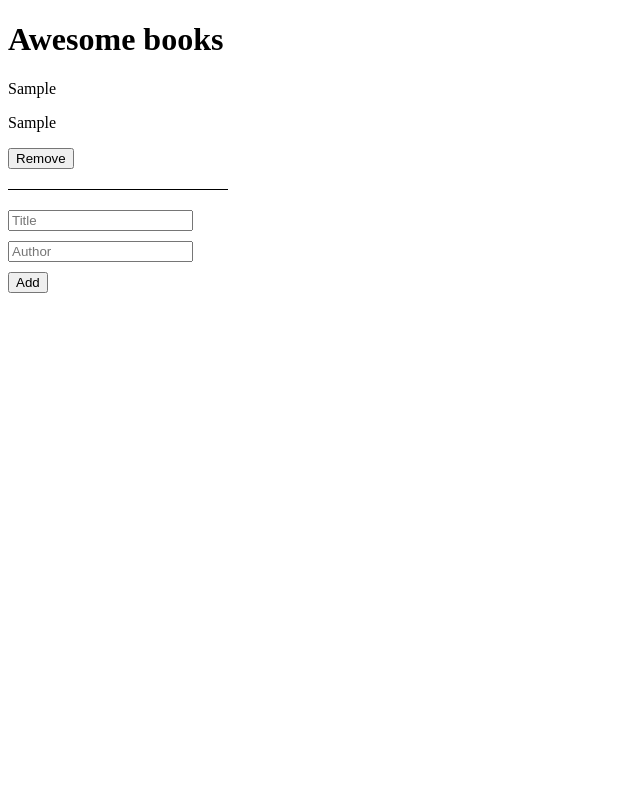
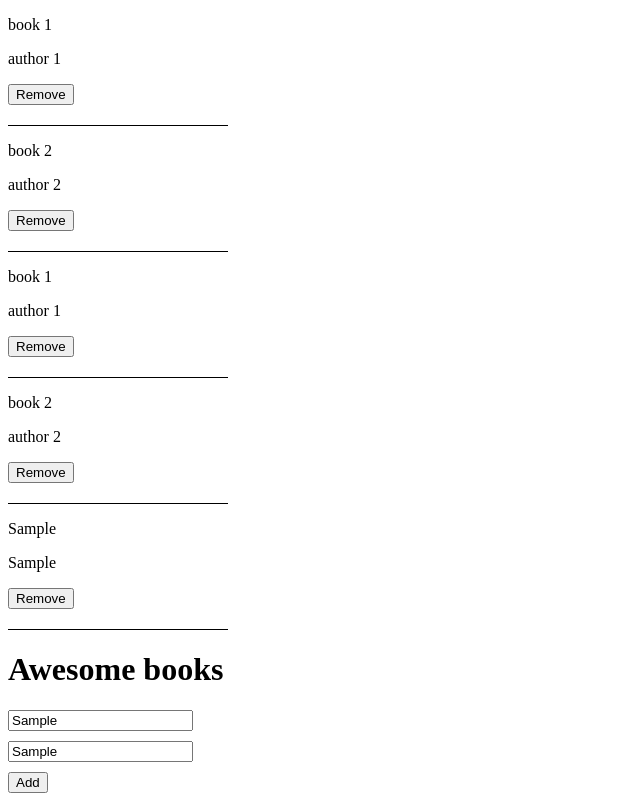
Before and after one commit to rivasbolinga/Awesome-books, a plain HTML site: page index.html in a window 1280 px wide. Both pictures are taken after typing "Sample", "Sample" into the empty fields and a click on the button "Add". Shown: the whole page, without its empty margins (0-640 px from the left). Drawn offline with Linux system fonts and the light colour scheme.

Commit message:
Remaking JS to use objects

```diff
--- a/index.html
+++ b/index.html
@@ -16,18 +16,17 @@
     <form class="add-book-form">
       <div class="title-book-form">
         <input
-        class="title-book-add"
         type="text"
         placeholder="Title"
-        required>
+        id="title-book-add"
+        >
       </div>
 
       <div class="author-book-form">
         <input
         class="author-book-add"
         type="text"
-        placeholder="Author"
-        required>
+        placeholder="Author">
       </div>
 
       <button class="btn-add">Add</button>
--- a/main.js
+++ b/main.js
@@ -1,58 +1,48 @@
 'use script'
 
-const titleInput = document.querySelector('.title-book-add');
-const authorInput = document.querySelector(".author-book-add");
+const newTitle = document.querySelector('#title-book-add');
+const newAuthor = document.querySelector(".author-book-add");
 const btnAdd = document.querySelector(".btn-add");
 const btnRemove = document.querySelector(".btn-remove");
 const bookDisplay = document.querySelector(".books-display");
 
-function Book(title, author) {
-  this.title = title;
-  this.author = author;
-}
-function UI (){}
 
-// ADD BOOKS
-const addBook = function(e) {
-  const title = titleInput.value;
-  const author = authorInput.value;
-  const book = new Book(title,author);
-  const ui = new UI();
-  console.log(book, ui);
-  ui.addBook(book);
-  ui.clear();
-  e.preventDefault();
-  localStorage.setItem('book', JSON.stringify(book));
-}
-btnAdd.addEventListener('click', addBook);
+const bookList = [
+  {
+    title: "book 1",
+    author: "author 1"
+  },
+ {
+  title: "book 2",
+  author: "author 2" } ];
 
-UI.prototype.addBook = function(book) {
-  const bookDetail = document.createElement('div');
-  bookDetail.innerHTML =
-  `<p class="book-position">${book.title}</p>
-  <p class="book-title">${book.author}</p>
-  <button class="btn-remove">Remove</button>
-  <div class="line-bottom"></div>`
-  bookDisplay.appendChild(bookDetail);
+// Create a Book:
+const displayBook = function() {
+  bookList.forEach((e,i) => {
+  const bookDetail = `
+    <div class="book-box">
+      <p class="book-position">${bookList[i].title}</p>
+      <p class="book-title">${bookList[i].author}</p>
+      <button class="remove-btn">Remove</button>
+      <div class="line-bottom"></div>
+    </div>
+  `;
+  bookDisplay.insertAdjacentHTML('beforebegin', bookDetail);
+});
 }
 
-// DELETE BOOKS
-const deleteBook = function(e) {
-  const ui = new UI();
-  console.log(e.target);
-  ui.deleteBook(e.target);
-  e.preventDefault();
-}
-bookDisplay.addEventListener('click', deleteBook);
-
-UI.prototype.deleteBook = function(target) {
-  if(target.className === 'btn-remove') {
-    target.parentElement.remove();
-  }
+const createBook = function (e) {
+  e.preventDefault()
+  const newBook = {};
+  newBook.title = newTitle.value;
+  newBook.author = newAuthor.value;
+  bookList.push(newBook);
+  console.log(bookList);
+  displayBook();
 }
 
-// CLEAR FORM FIELDS
-UI.prototype.clear = function() {
-  titleInput.value = '';
-  authorInput.value = '';
-}
+btnAdd.addEventListener("click",createBook);
+
+window.addEventListener('load', () => {
+  displayBook();
+});
```
